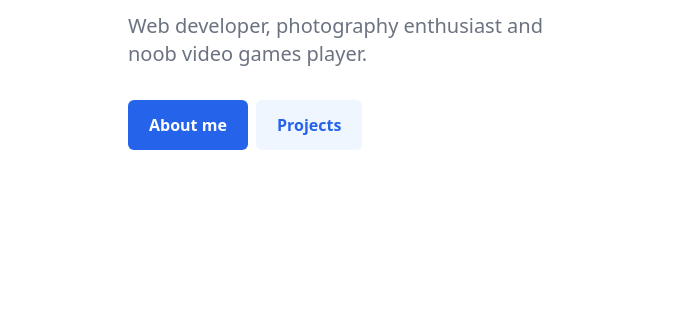
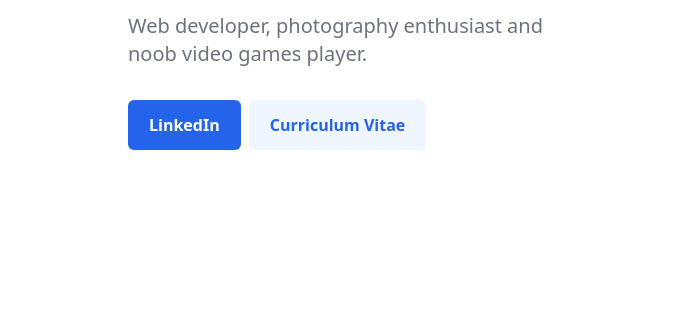
Before and after one commit to ing-GC/portfolio, a plain HTML site: page index.html in a window 1280 px wide. Shown: the part 431-751 px from the top of the page, 0-679 px from the left. Drawn offline with nearby package versions, Linux system fonts and the light colour scheme.

Commit message:
ADD: href valid hero buttons

```diff
--- a/index.html
+++ b/index.html
@@ -91,13 +91,13 @@
 
                     <!-- Buttons -->
                     <div class="box-border leading-7 text-center text-gray-900 md:text-left">
-                        <a href="#_"
+                        <a href="https://www.linkedin.com/in/igerardogc/" target="_blank"
                             class="inline-block w-full px-5 py-3 mb-3 mr-1 text-base font-semibold text-white no-underline align-middle bg-blue-600 border border-transparent border-solid rounded-md cursor-pointer select-none sm:mb-0 sm:w-auto hover:bg-blue-700 hover:border-blue-700 hover:text-white focus-within:bg-blue-700 focus-within:border-blue-700">
-                            About me
+                            LinkedIn
                         </a>
-                        <a href="#_"
+                        <a href="pdf/cv.pdf" target="_blank"
                             class="inline-block w-full px-5 py-3 text-base font-semibold text-blue-600 no-underline align-middle border border-transparent border-solid rounded-md cursor-pointer select-none bg-blue-50 sm:w-auto hover:bg-blue-100 hover:text-blue-600 focus-within:bg-blue-100 focus-within:text-blue-600">
-                            Projects
+                            Curriculum Vitae
                         </a>
                     </div>
                 </div>
```
